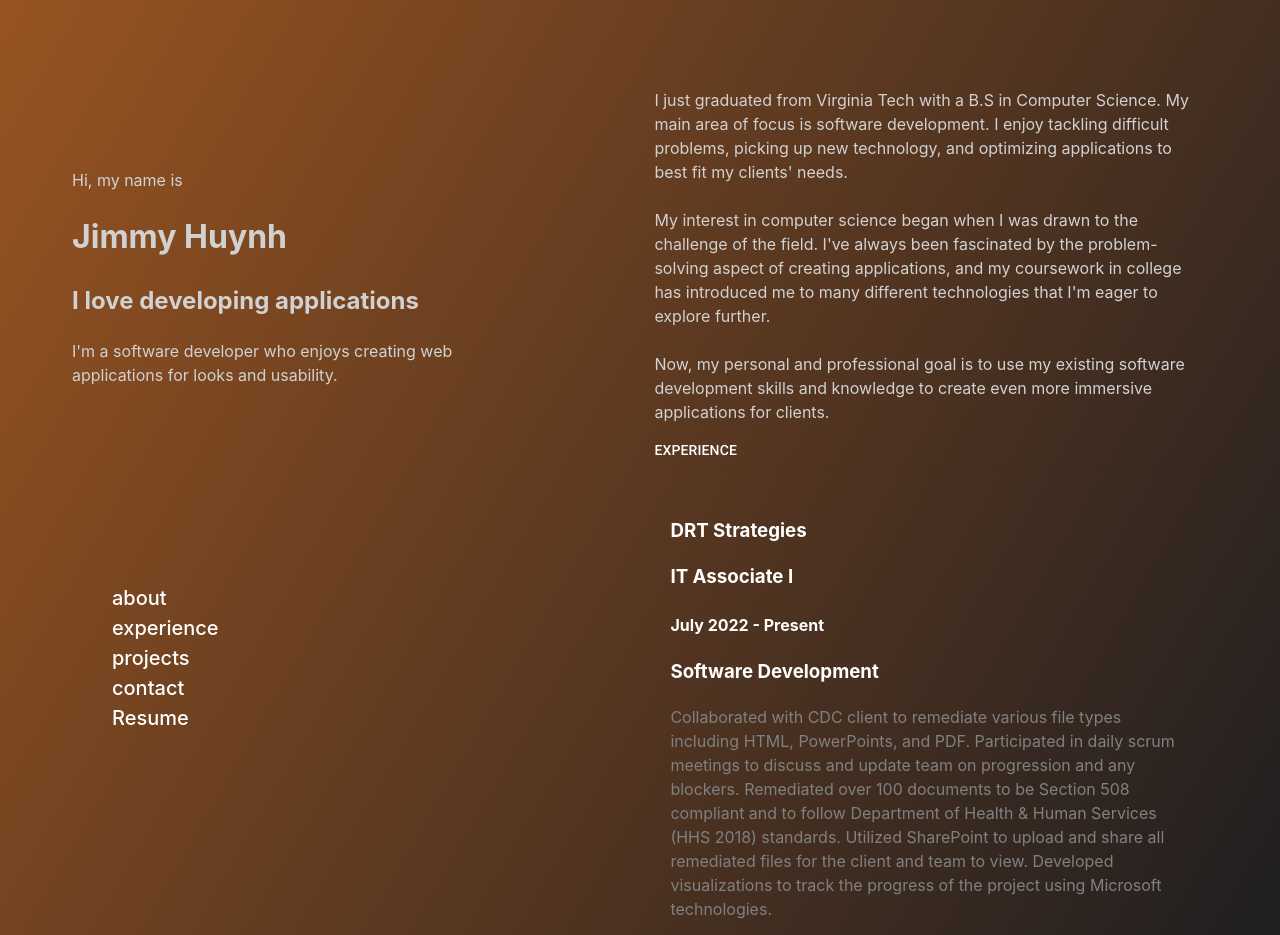
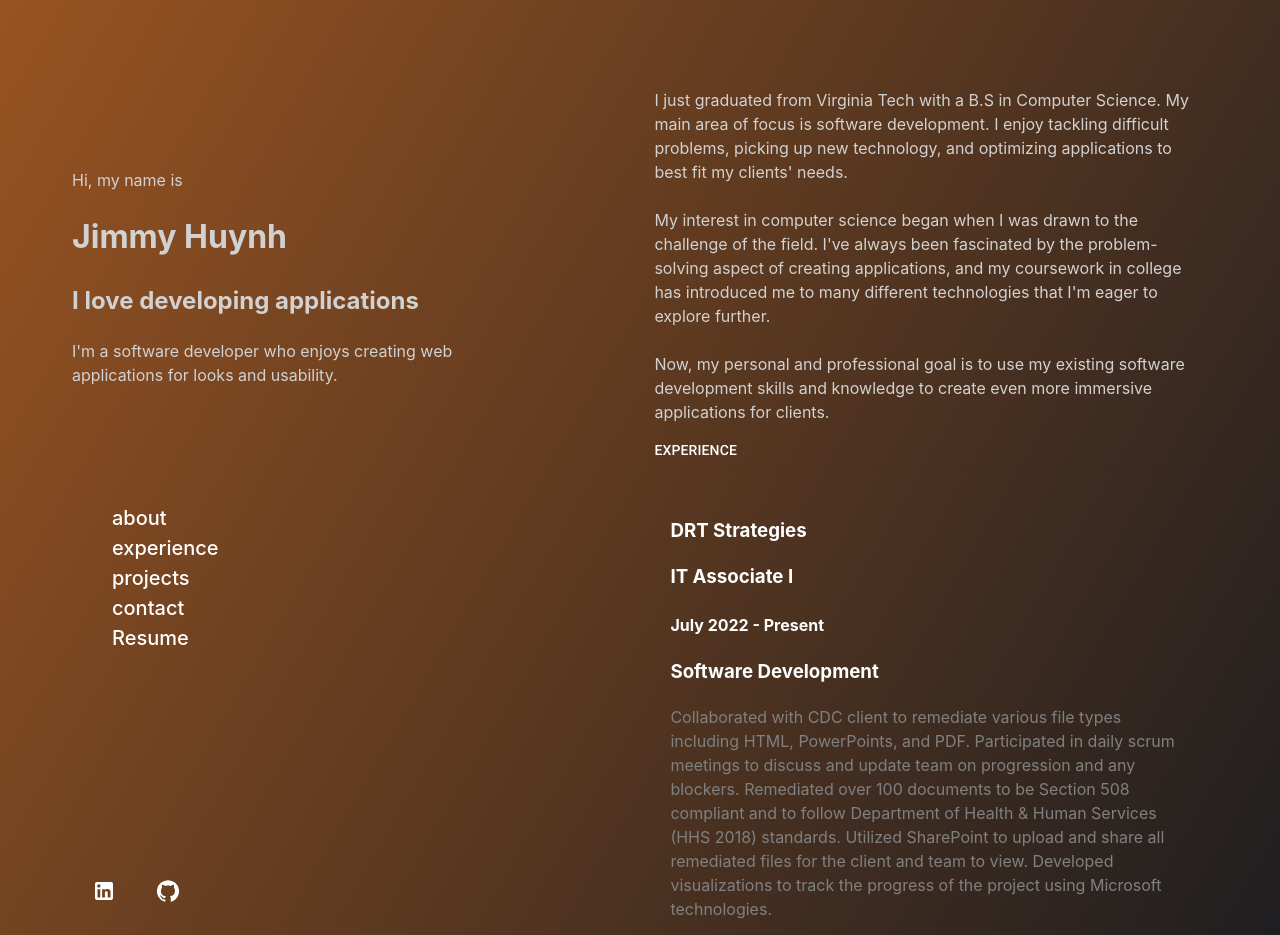
Before and after one commit to huangwai/JimmyHuynhCS, a React (Vite) app in the folder Jimmy Huynh CS/: page / in a window 1280 px wide. Shown: the top 935 px of the page. Built offline with nearby package versions, Linux system fonts and the light colour scheme.

Commit message:
fixed social media icon padding

```diff
--- a/Jimmy Huynh CS/src/Components/Components.css
+++ b/Jimmy Huynh CS/src/Components/Components.css
@@ -59,7 +59,7 @@
 }
 
 .socialmedia {
-  padding-top: 30vh;
+  padding-top: 25vh;
 }
 
 .card {
@@ -72,7 +72,7 @@
 }
 
 .header2 {
-  padding-top: 20vh;
+  padding-top: 10vh;
   font-size: 20px;
   font-weight: lighter;
 }
```
